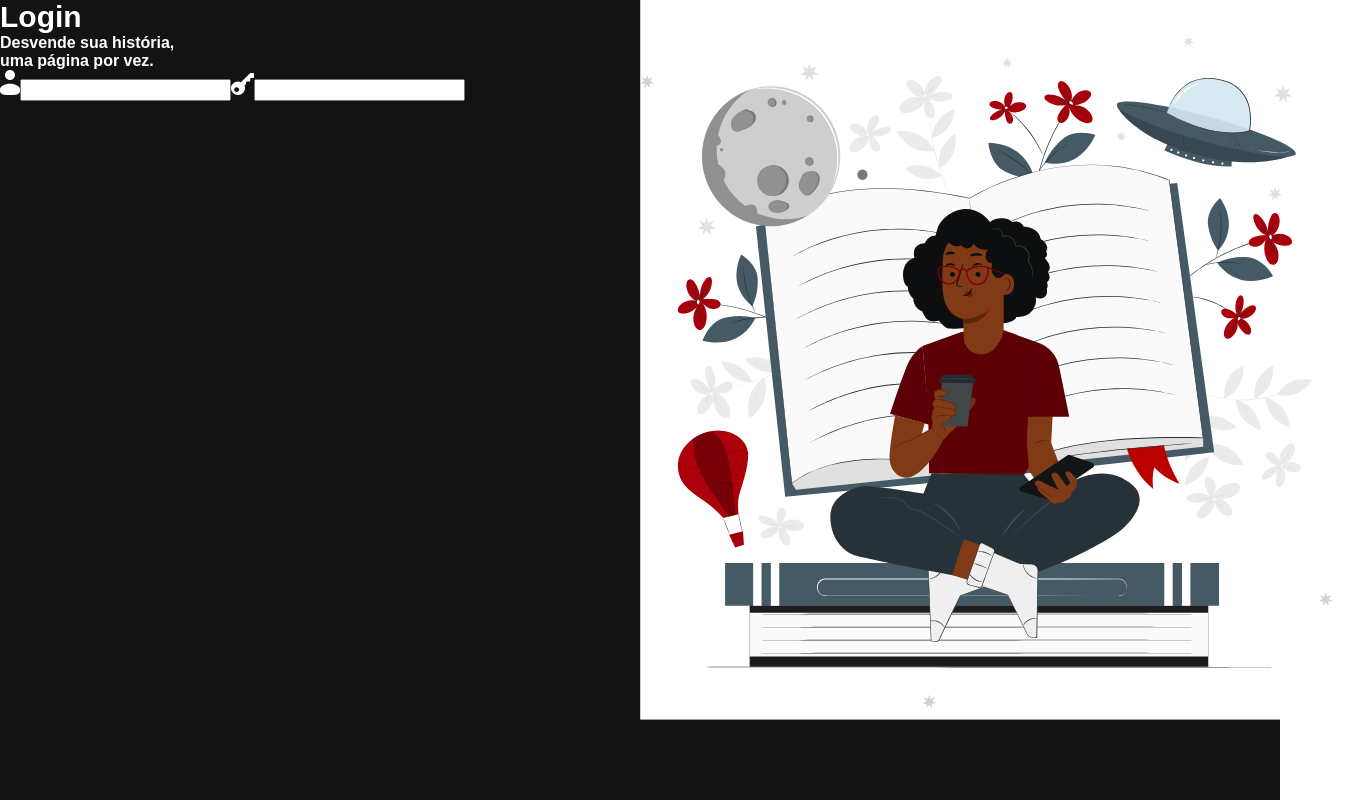
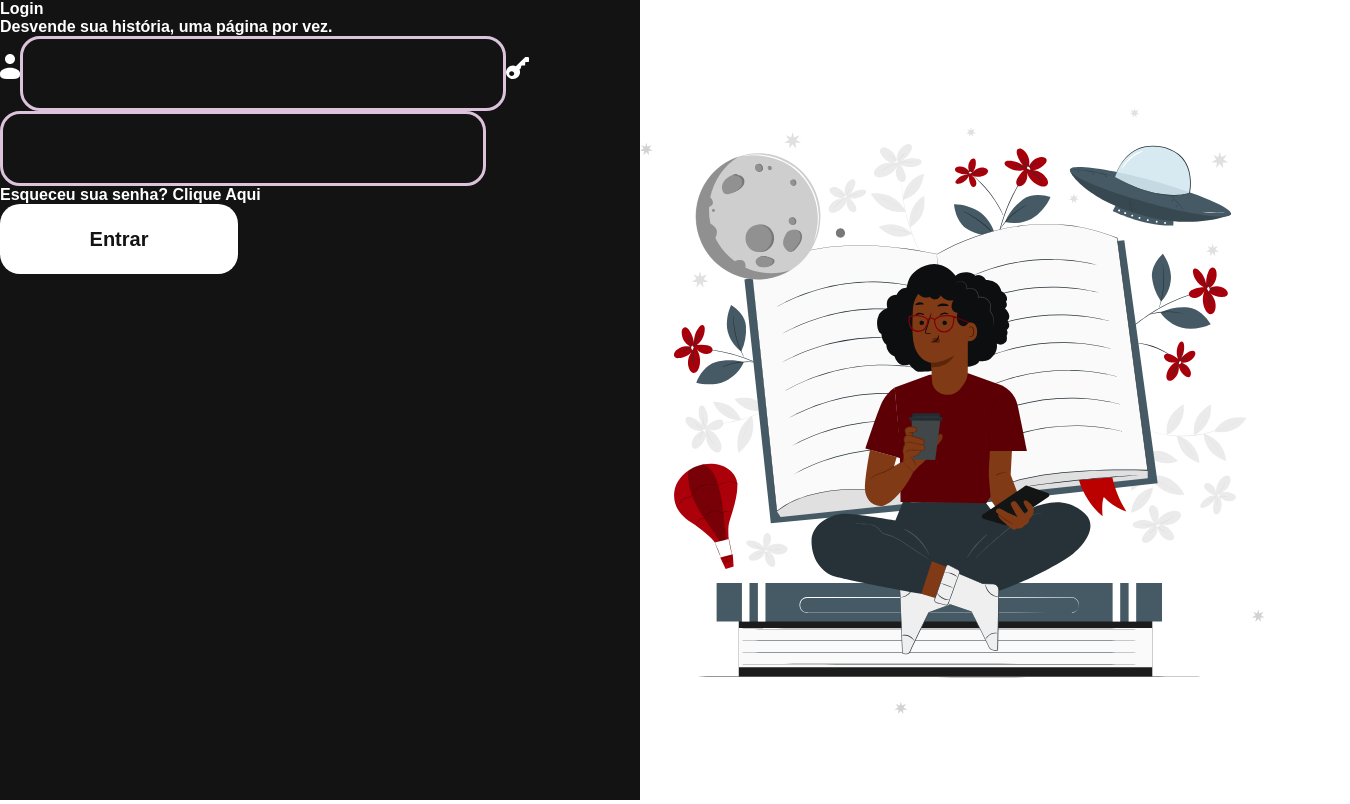
Before and after one commit to Sayd-Developer/Diario-front-end, a React (Vite) app: page /login in a window 1280 px wide. Shown: the whole page, 1350 px wide, since content can reach past the window. Built offline with nearby package versions, Linux system fonts and the light colour scheme.

Commit message:
Últimos passos para a tela de Login

```diff
--- a/src/pages/Login/index.tsx
+++ b/src/pages/Login/index.tsx
@@ -1,4 +1,11 @@
-import { Container, ContainerInput, ContainerImg } from "./style"
+import {
+  Container,
+  ContainerBody,
+  ContainerImg,
+  ContainerHeader,
+  ContainerFooter,
+  ContainerContent,
+} from "./style"
 
 import DarkLogin from "../../assets/icons/iconDarkLogin.svg"
 import KeyLogin from "../../assets/icons/iconKeyLogin.svg"
@@ -16,21 +23,30 @@ export default function Login() {
 
   return (
     <Container>
-      <ContainerInput>
-        <h1>Login</h1>
-        <h3>
-          Desvende sua história,
-          <br /> uma página por vez.
-        </h3>
-        <label htmlFor="" className="User">
-          <img src={UserLogin} alt="" />
-          <input type="text" />
-        </label>
-        <label htmlFor="" className="Key">
-          <img src={KeyLogin} alt="" />
-          <input type="text" />
-        </label>
-      </ContainerInput>
+      <ContainerContent>
+        <ContainerHeader>
+          <h1>
+            <strong>Login</strong>
+          </h1>
+          <h1>Desvende sua história, uma página por vez.</h1>
+        </ContainerHeader>
+        <ContainerBody>
+          <label htmlFor="">
+            <img src={UserLogin} alt="" />
+            <input type="text" />
+          </label>
+
+          <label htmlFor="">
+            <img src={KeyLogin} alt="" />
+            <input type="password" />
+          </label>
+          <h3>Esqueceu sua senha? Clique Aqui</h3>
+        </ContainerBody>
+        <ContainerFooter>
+          <button>Entrar</button>
+        </ContainerFooter>
+      </ContainerContent>
+
       <ContainerImg>
         <img src={DarkLogin} alt="" />
       </ContainerImg>
--- a/src/pages/Login/style.ts
+++ b/src/pages/Login/style.ts
@@ -1,42 +1,58 @@
 import styled from "styled-components"
 
 export const Container = styled.div`
-  width: 100%;
+  margin: 0;
   height: 100vh;
+  width: 100vw;
+  color: white;
   display: flex;
+`
+export const ContainerContent = styled.div`
   background-color: #131313;
-  color: white;
+  width: 50vw;
+  height: 100vh;
 `
-export const ContainerInput = styled.div`
-  width: 50vw;
-  height: 50vh;
+export const ContainerHeader = styled.div`
+  justify-content: center;
+`
+export const ContainerBody = styled.div`
+  input {
+    width: 486px;
+    height: 75px;
+    left: 131px;
+    top: 528px;
 
-  h1 {
-    font-size: 30px;
+    border: 3px solid #ddc2dc;
+    border-radius: 20px;
+    background-color: #131313;
   }
 
-  .User {
+  img {
     left: 10.58%;
     right: 88.1%;
     top: 48.17%;
     bottom: 49.29%;
   }
+`
+export const ContainerFooter = styled.div`
+  button {
+    width: 238px;
+    height: 70px;
+    left: 131px;
+    top: 694px;
 
-  .Key {
-    color: #ffffff;
-    left: 10.45%;
-    right: 88.03%;
-    top: 56.52%;
-    bottom: 41.24%;
+    background: #ffffff;
+    border-radius: 20px;
+    border: none;
+    color: #131313;
+    font-weight: 700;
+    font-size: 20px;
   }
 `
 export const ContainerImg = styled.div`
-  width: 50vw;
-  height: 50vh;
   img {
-    width: 710px;
-    height: 719.77px;
-    left: 780px;
-    top: 131px;
+    background-color: white;
+    height: 100vh;
+    width: 50vw;
   }
 `
```
